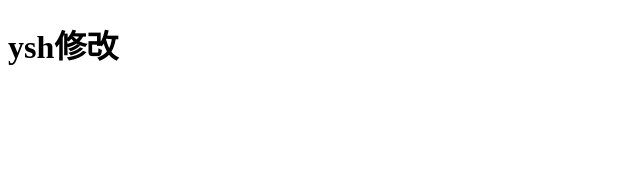
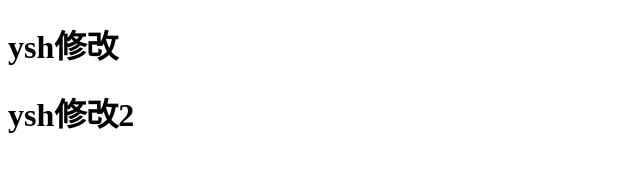
Before and after one commit to ysh1138/group, a plain HTML site: page index.html in a window 1280 px wide. Shown: the whole page, without its empty margins (0-640 px from the left). Drawn offline with Linux system fonts and the light colour scheme.

Commit message:
'ysh修改2'

```diff
--- a/index.html
+++ b/index.html
@@ -8,5 +8,6 @@
 </head>
 <body>
     <h1>ysh修改</h1>
+    <h1>ysh修改2</h1>
 </body>
 </html>
```
